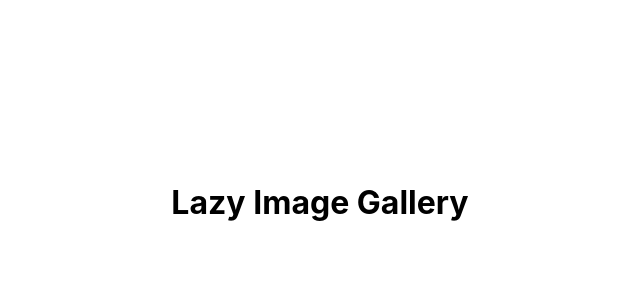
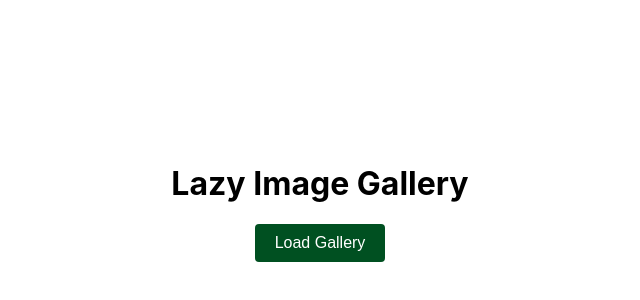
Before and after one commit to adasanvin12345/ImageGallery, a React (Create React App) app: page / in a window 1280 px wide. Shown: the part 198-498 px from the top of the page, without its empty margins (320-960 px from the left). Built offline with nearby package versions, Linux system fonts and the light colour scheme.

Commit message:
again changed

```diff
--- a/src/App.jsx
+++ b/src/App.jsx
@@ -3,25 +3,25 @@ import './App.css';
 
 
 function App() {
-  // const [showGallery, setShowGallery] = useState(false);
+  const [showGallery, setShowGallery] = useState(false);
 
   const handleClick = () => {
     // Dynamically import the ImageGallery component
-    // import('./ImageGallery').then((module) => {
-    //   setShowGallery((prev) => (!prev));
-    // });
+    import('./ImageGallery').then((module) => {
+      setShowGallery((prev) => (!prev));
+    });
   };
 
   // const ImageGallery = lazy(() => import('./ImageGallery'));
   return (
     <div className="app">
       <h1>Lazy Image Gallery</h1>
-      {/* <button onClick={handleClick} className='custom-button'>Load Gallery</button>
+      <button onClick={handleClick} className='custom-button'>Load Gallery</button>
       {showGallery && (
         <Suspense fallback={<div>Loading...</div>}>
           <ImageGallery />
         </Suspense>
-      )} */}
+      )}
     </div>
   );
 }
```
